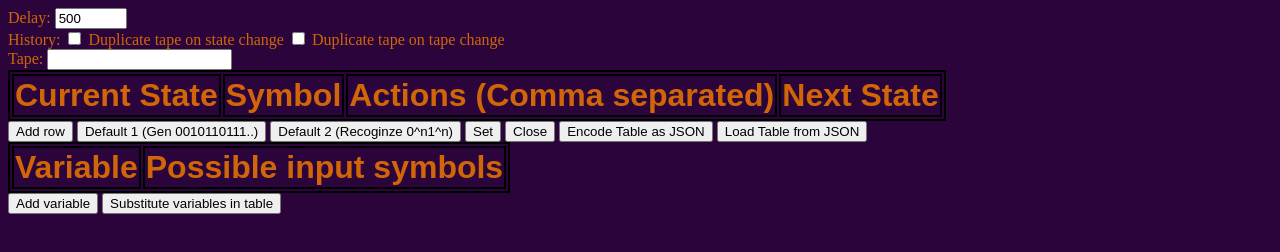
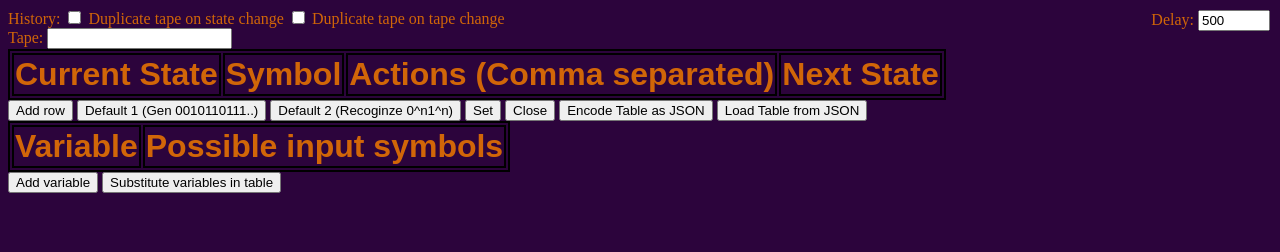
Before and after one commit to VenkataRamanaRao5/Turing-machine-simulator, a plain HTML site: page index.html in a window 1280 px wide. Drawn offline with Linux system fonts and the light colour scheme.

Commit message:
Update styles.css

```diff
--- a/styles.css
+++ b/styles.css
@@ -1,7 +1,11 @@
+html, body{
+    height: 100%;
+    width: 100%;
+}
+
 body {
     background-color: #2c043c;
     color: #d16608;
-    width: 100%;
 }
 
 .tape {
@@ -52,3 +56,11 @@ td {
 td {
     height: 30px;
 }
+
+#delay {
+    display: inline;
+    position: fixed;
+    right: 0;
+    top: 0;
+    padding: 10px;
+}
```
